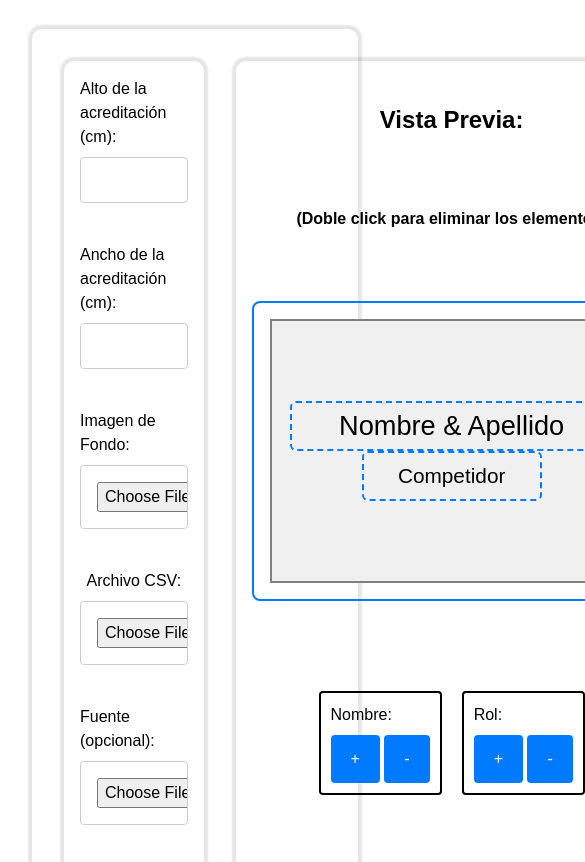
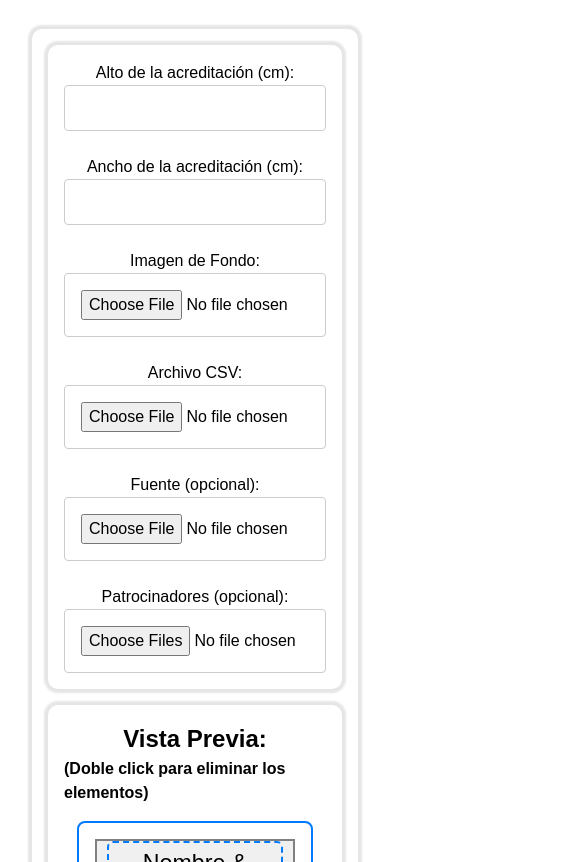
Before and after one commit to manurubik/accreditation-generator, a plain HTML site: page index.html in a window 390 px wide. Shown: the part 179-1041 px from the top of the page, 585 px wide, since content can reach past the window. Drawn offline with nearby package versions, Linux system fonts and the light colour scheme; files that its build step writes are made by us from their sources; a script that the page names is missing; files whose address does not match are found by name.

Commit message:
Resposive design

```diff
--- a/css/formulario.css
+++ b/css/formulario.css
@@ -1,12 +1,14 @@
+body {
+  min-width: 750px;
+}
+
 form {
   margin: 2rem;
-  padding: 2rem;
+  padding: 1rem;
   background-color: #fff;
   border-radius: 10px;
   box-shadow: 0 0 2px 4px rgba(0, 0, 0, 0.1);
-  display: grid;
-  gap: 2rem;
-  grid-template-columns: repeat(2, 1fr);
+  display: flex;
 }
 
 #formulario {
@@ -27,14 +29,12 @@ h1 {
 
 label {
   display: block;
-  margin-bottom: 8px;
 }
 
 input[type="number"],
 input[type="file"] {
   width: 100%;
   padding: 10px;
-  margin-bottom: 16px;
   border: 1px solid #ccc;
   border-radius: 4px;
   box-sizing: border-box;
@@ -43,9 +43,6 @@ input[type="file"] {
 input[type="file"] {
   cursor: pointer;
   padding: 1rem;
-  display: flex;
-  justify-content: center;
-  align-items: center;
 }
 
 button {
@@ -64,5 +61,4 @@ button:hover {
 
 #submit {
   display: block;
-  margin: 2rem auto;
 }
--- /dev/null
+++ b/css/mobile.css
@@ -0,0 +1,36 @@
+/* Media query para dispositivos con ancho máximo de 600px (típicamente dispositivos móviles) */
+@media only screen and (orientation: portrait) {
+  /* Cambiar la dirección del flexbox a vertical en dispositivos móviles */
+  body {
+    min-width: 371px;
+  }
+  form {
+    flex-direction: column;
+  }
+
+  #preview-container {
+    margin: 1rem 0;
+  }
+
+  #vista-previa-container {
+    width: 90%;
+  }
+
+  #texto-nombre {
+    font-size: 1.45em;
+    width: 90%;
+  }
+
+  #texto-rol {
+    font-size: 1rem;
+    width: 50%;
+  }
+
+  .controls {
+    margin: 0.5rem;
+    flex-direction: column;
+  }
+  #controls {
+    flex-direction: column;
+  }
+}
--- a/css/styles.css
+++ b/css/styles.css
@@ -2,3 +2,4 @@
 @import url("reset.css");
 @import url("formulario.css");
 @import url("vista-previa.css");
+@import url("mobile.css");
--- a/css/vista-previa.css
+++ b/css/vista-previa.css
@@ -1,27 +1,32 @@
 #preview-container {
-  display: grid;
-  gap: 20px;
-  place-items: center;
+  margin-left: 1rem;
+  margin-right: 0;
+  display: flex;
+  flex-direction: column;
+  justify-content: center;
+  align-items: center;
   padding: 1rem;
   border-radius: 10px;
   box-shadow: 0 0 2px 4px rgba(0, 0, 0, 0.1);
+  flex-basis: 100%;
 }
 
 #vista-previa-container {
+  margin: 1rem;
   border: 2px solid #007bff;
   border-radius: 8px;
   overflow: hidden;
   position: relative;
-  width: 400px;
-  height: 300px;
   padding: 1rem;
   display: flex;
+  height: 100%;
+  width: 50%;
 }
 
 #vista-previa {
   display: flex;
   flex-direction: column;
-  justify-content: center;
+  place-content: center;
   align-items: center;
   width: 100%;
   height: 100%;
@@ -34,7 +39,7 @@
 .draggable {
   display: flex;
   align-items: center;
-  justify-content: center;
+  place-content: center;
   border: 2px dashed #007bff;
   border-radius: 6px;
   text-align: center;
@@ -43,34 +48,45 @@
   background-color: rgba(0, 123, 255, 0.1);
 }
 
-.sponsor {
-  width: 20%;
-}
-
 #texto-nombre {
   font-size: 1.7rem;
   width: 90%;
-  height: 50px;
+  height: 5rem;
 }
 
 #texto-rol {
   font-size: 1.3rem;
   width: 50%;
-  height: 50px;
+  height: 3rem;
 }
 
 #controls {
   display: flex;
+  flex-direction: row;
   justify-content: center;
   align-items: center;
-  margin-top: 20px;
 }
 
 .control {
-  margin: 0 10px;
-  padding: 10px;
+  margin: 1rem;
+  padding: 1rem;
   border-radius: 4px;
   border: 2px solid black;
   cursor: pointer;
   transition: background-color 0.3s ease;
+  display: flex;
+  justify-content: center;
+  align-items: center;
 }
+
+#nombre-increase,
+#nombre-decrease,
+#rol-increase,
+#rol-decrease {
+  margin: 0.1rem;
+  border: 1px solid black;
+  display: flex;
+  flex-direction: row;
+  justify-content: center;
+  align-items: center;
+}
--- a/index.html
+++ b/index.html
@@ -4,7 +4,7 @@
     <meta charset="UTF-8" />
     <meta name="viewport" content="width=device-width, initial-scale=1.0" />
     <title>Generador de Acreditaciones</title>
-    <link rel="stylesheet" href="/scorecards-generator/css/styles.css" />
+    <link rel="stylesheet" href="/accreditation-generator/css/styles.css" />
     <script src="https://cdnjs.cloudflare.com/ajax/libs/PapaParse/5.4.1/papaparse.min.js"></script>
     <script src="https://cdnjs.cloudflare.com/ajax/libs/html2canvas/1.4.1/html2canvas.min.js"></script>
     <script src="https://cdnjs.cloudflare.com/ajax/libs/interact.js/1.10.27/interact.min.js"></script>
@@ -55,13 +55,13 @@
           </div>
         </div>
         <div id="controls">
+          <label for="nombre-size">Nombre:</label>
           <div class="control">
-            <label for="nombre-size">Nombre:</label>
             <button id="nombre-increase">+</button>
             <button id="nombre-decrease">-</button><br />
           </div>
+          <label for="rol-size">Rol:</label>
           <div class="control">
-            <label for="rol-size">Rol:</label>
             <button id="rol-increase">+</button>
             <button id="rol-decrease">-</button><br />
           </div>
@@ -70,6 +70,6 @@
       </div>
     </form>
 
-    <script src="/scorecards-generator/js/main.js"></script>
+    <script src="/accreditation-generator/js/main.js"></script>
   </body>
 </html>
--- a/js/main.js
+++ b/js/main.js
@@ -204,7 +204,6 @@ function actualizarVistaPrevia() {
   // Agregar evento de doble clic para eliminar los elementos de texto
   const textoNombre = document.getElementById("texto-nombre");
   const textoRol = document.getElementById("texto-rol");
-  const sponsor = document.getElementById("sponsor");
 
   textoNombre.addEventListener("dblclick", function () {
     textoNombre.remove();
```
